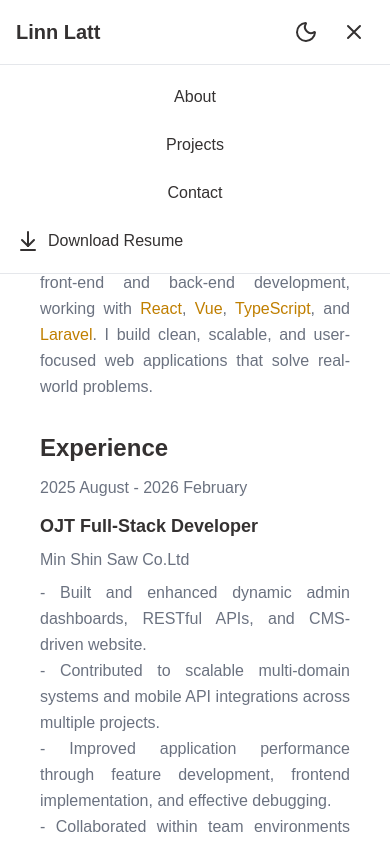
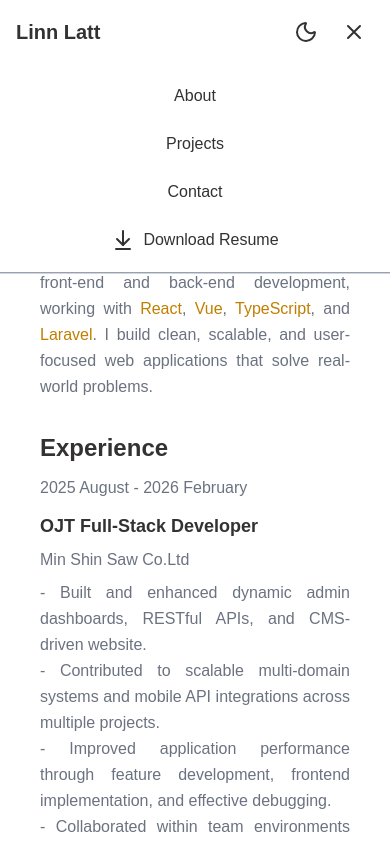
Before and after one commit to Linn-Latt/linn-latt-portfolio, a Next.js app: page / in a window 390 px wide. Both pictures are taken after a click on the button 354 px from the left and 32 px from the top of the page. Shown: the top 844 px of the page. Built offline with nearby package versions, Linux system fonts and the light colour scheme.

Commit message:
adjust mobile navbar header

```diff
--- a/components/NavBar.tsx
+++ b/components/NavBar.tsx
@@ -15,7 +15,7 @@ export function NavBar({ onNavigate, isMobile }: NavBarProps) {
   return (
     <>
       {/* Mobile Header */}
-      <header className="fixed top-0 left-0 right-0 z-50 bg-white dark:bg-[#343131] border-b border-gray-200 dark:border-gray-800 lg:hidden">
+      <header className="fixed top-0 left-0 right-0 z-50 bg-white dark:bg-[#343131] border-b border-gray-300 dark:border-stone-800 lg:hidden">
         <div className="flex items-center justify-between px-4 py-3">
           <h1 className="text-xl font-semibold">Linn Latt</h1>
           <div className="flex items-center gap-2">
@@ -40,7 +40,7 @@ export function NavBar({ onNavigate, isMobile }: NavBarProps) {
 
         {/* Mobile Menu */}
         {isOpen && (
-          <nav className="border-t border-gray-200 text-center dark:border-gray-800 bg-white dark:bg-[#343131]">
+          <nav className="border-b border-gray-400 text-center dark:border-stone-900 bg-white dark:bg-[#343131]">
             <ul className="py-2">
               <li>
                 {isMobile ? (
@@ -97,7 +97,7 @@ export function NavBar({ onNavigate, isMobile }: NavBarProps) {
                 )}
               </li>
               <li>
-                <a href="/pdf/LinnLattWinWin.pdf" download className="flex items-center gap-2 px-4 py-3 hover:bg-gray-100 dark:hover:bg-gray-800">
+                <a href="/pdf/LinnLattWinWin.pdf" download className="flex items-center justify-center gap-2 px-4 py-3 hover:bg-gray-100 dark:hover:bg-gray-800">
                   <ArrowDownToLine />
                   Download Resume
                 </a>
```
